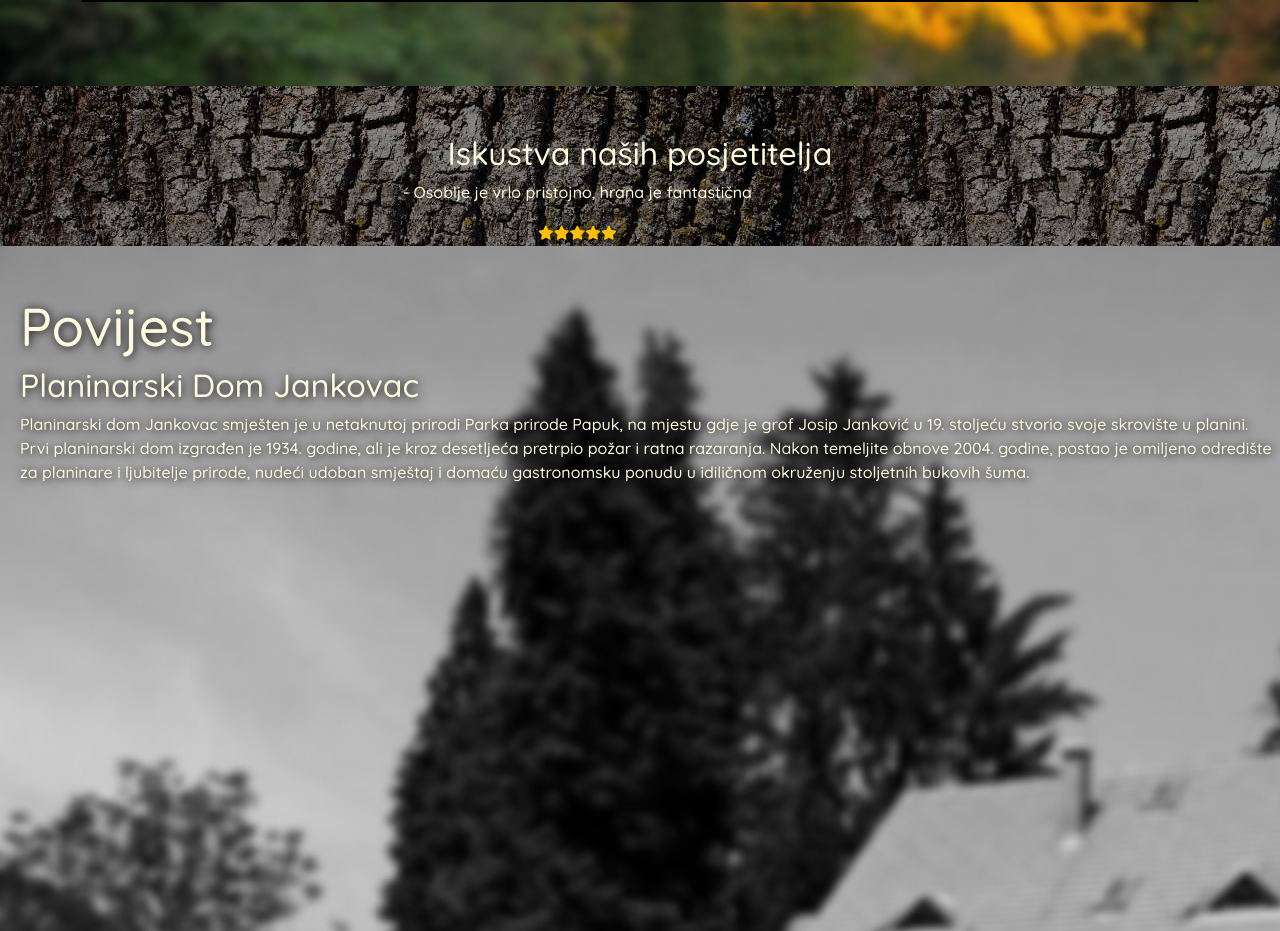
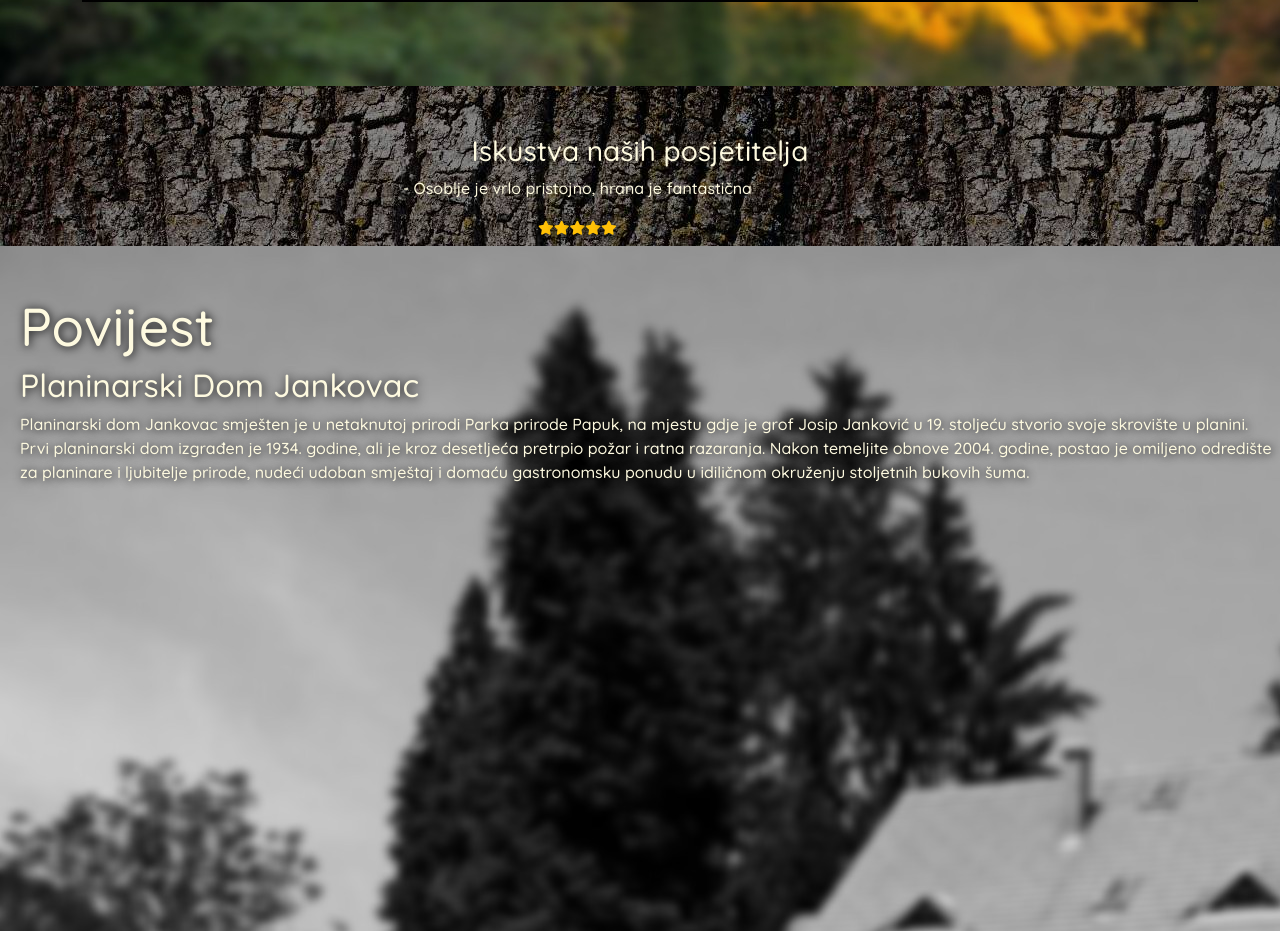
Before and after one commit to GabrielSmolic/ZavrsniMMS, a plain HTML site: page index.html in a window 1280 px wide. Shown: the part 820-1751 px from the top of the page. Drawn offline with nearby package versions, Linux system fonts and the light colour scheme; grey boxes are pictures that could not be loaded.

Commit message:
Add files via upload

```diff
--- a/index.html
+++ b/index.html
@@ -46,7 +46,7 @@
 
   <section class="py-5 text-center bg-custom1">
     <div class="container">
-    <h2>Iskustva naših posjetitelja</h2>
+    <h3>Iskustva naših posjetitelja</h3>
     <div style="position: relative; overflow: hidden;">
     <div class="carousel slide" data-bs-ride="carousel">
       <div class="carousel-inner">
```
